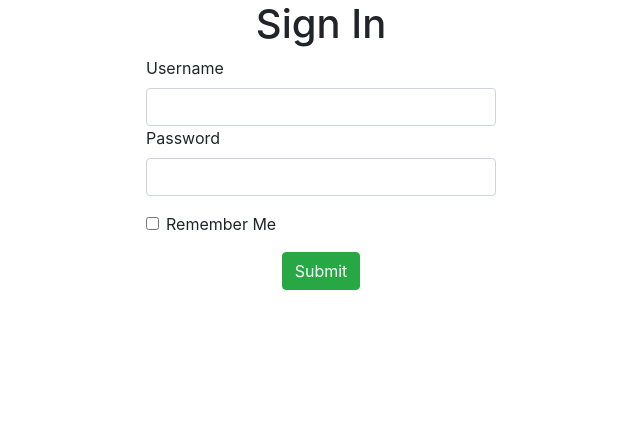
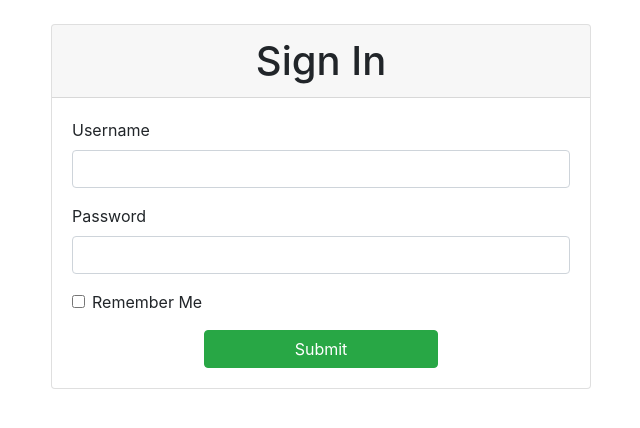
Before and after one commit to ElderResearch/gpu_launch_app, a Flask app: page /auth/login in a window 1280 px wide. Shown: the part 56-484 px from the top of the page, without its empty margins (319-959 px from the left). Run offline with Flask 2, Linux system fonts and the light colour scheme; parts of the project's set-up code (start-up, migrations or seed data) failed here and were passed over; some libraries are stand-ins or nearby versions.

Commit message:
prettify the login page

```diff
--- a/app/templates/auth/login.html
+++ b/app/templates/auth/login.html
@@ -2,26 +2,34 @@
 
 {% block body %}
 <div class="row align-items-center justify-content-center">
-  <div class="col-md-4">
-    <h1 class='text-center'>Sign In</h1>
-    <form action="" method="post" role="form">
+  <div class="col-lg-6">
+    <div class="card my-4" id="login-form">
+      <h1 class='card-header text-center'>Sign In</h1>
+      <form class="card-body" action="" method="post" role="form">
         {{ form.csrf }}
-      <div class="form-group">
+        <div class="form-row">
+          <div class="form-group col-12">
             <label for="login-username">Username</label>
             <input type="text" class="form-control" id="login-username" name="username">
-        <div>
-          <div class="form-group">
+          </div>
+        </div>
+        <div class="form-row">
+          <div class="form-group col-12">
             <label for="login-password">Password</label>
             <input type="password" class="form-control" id="login-password" name="password">
           </div>
-          <div class="form-group form-check">
+        </div>
+        <div class="form-group form-check col-12">
           <input type="checkbox" class="form-check-input" id="remeber-me" name="remember_me">
           <label class="form-check-label" for="remember-me">Remember Me</label>
         </div>
-          <center>
-            <button type="submit" class="btn btn-success">Submit</button>
-          </center>
+        <div class="row justify-content-center">
+          <div class="col-6">
+            <button type="submit" class="btn btn-success btn-block">Submit</button>
+          </div>
+        </div>
       </form>
     </div>
   </div>
+</div>
 {% endblock %}
```
Lines whose indentation alone changed are shown as unchanged.
